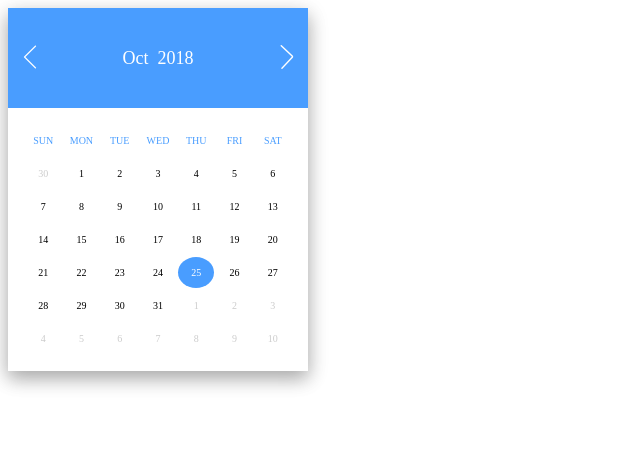
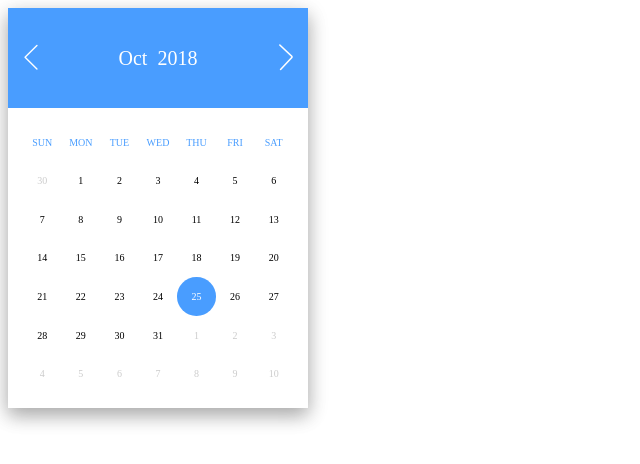
Before and after one commit to wingsico/web_work, a plain HTML site: page calendar/demo.html in a window 1280 px wide. Shown: the whole page, without its empty margins (0-640 px from the left). Drawn offline with Linux system fonts and the light colour scheme.

Commit message:
add initial options

```diff
--- a/calendar/demo.js
+++ b/calendar/demo.js
@@ -1,6 +1,16 @@
 const calendar = document.getElementById('container')
 
 window.onload = function () {
-  const options = {};
-  window.spc.init(calendar, options);
+  const options = {
+    el: calendar,
+    // theme: 'pink',
+    // language: 'zh',
+    // headerHeight: '30px',
+    // width: '200px',
+    // headerFontSize: '20px',
+    // bodyPadding: '5px',
+    // shadow: 'none',
+  };
+
+  spc.init(options);
 }
--- a/calendar/simple_calendar/css/index.css
+++ b/calendar/simple_calendar/css/index.css
@@ -46,12 +46,13 @@
   color: rgba(255, 255, 255, 1);
   font-size: 20px;
   position: relative;
+  overflow: hidden;
 }
 
 .spc-header .spc-icon {
   display: inline-block;
   padding: 10px;
-  font-size: 24px;
+  font-size: 1.3em;
   cursor: pointer;
   font-weight: 500;
 }
@@ -62,7 +63,7 @@
 .spc-header .spc-header__inc {}
 .spc-header .spc-header__date {
   font-weight: 200;
-  font-size: 18px;
+  font-size: 1em;
 }
 
 .spc-wrapper .spc-body {
@@ -75,12 +76,27 @@
   text-align: center;
   font-size: 10px;
   font-weight: 300;
+  border-spacing: 0;
 }
 
+
 .spc-body__table td {
+  position: relative;
   font-weight: 300;
-  padding: 10px 0;
   width: 14.28%;
+  padding-bottom: 14.28%;
+  height: 0;
+}
+
+.spc-body__table td span {
+  position: absolute;
+  display: flex;;
+  left: 0;
+  right: 0;
+  top: 0;
+  bottom: 0;
+  justify-content: center;
+  align-items: center;
 }
 
 .spc-body__table .spc-body__table-week {
--- a/calendar/simple_calendar/index.js
+++ b/calendar/simple_calendar/index.js
@@ -21,7 +21,17 @@ window.spc = (function () {
     mainWrapperCn: 'spc-wrapper',
     headerWrapperCn: 'spc-header',
     bodyWrapperCn: 'spc-body',
-    currentLanguage: 'en',
+    defaultLanguage: 'en',
+  }
+
+  let custom = {
+    // language: 'en' | 'zh',
+    // theme: '$color',
+    // headerHeight: '100px'
+    // width: '300px'
+    // headerFontSize: '20px'
+    // bodyFontSize: '10px'
+    // bodyPadding: '10px',
   }
 
   /**
@@ -39,6 +49,16 @@ window.spc = (function () {
       }
     }
   })()
+
+
+  /**
+   *  utils
+   */
+
+  const _updateCustomOptions = (options) => {
+    custom = Object.assign(custom, options)
+  }
+
 
   const _curry = (f, arr = []) => (...args) => (a => a.length === f.length
     ? f(...a)
@@ -72,7 +92,7 @@ window.spc = (function () {
 
   const _weekNumberToText = (weekNumber) => {
     const _weekNumber = parseInt(weekNumber);
-    return config[`${config.currentLanguage}-weeks`][_weekNumber];
+    return config[`${custom.language || config.defaultLanguage }-weeks`][_weekNumber];
   }
 
   const _isLeapYear = (year) => {
@@ -95,6 +115,7 @@ window.spc = (function () {
   */
 
   const _generateCalendarHeaderDate = (parentCn) => {
+    const { language } = custom;
     const dateWrapperCn = _generateChildrenClassName(parentCn, 'date');
     const dateItemWrapperCn = _generateChildrenClassName(dateWrapperCn);
 
@@ -103,9 +124,11 @@ window.spc = (function () {
 
     const wrapper = document.createElement('span');
 
-    const children = `
+    const _lg = language || config.defaultLanguage;
+
+    const children = _lg === 'en' ? `
     <span class="${monthWrapperCn}"></span>&nbsp; <span class="${yearWrapperCn}"></span>
-    `
+    ` : `<span class="${yearWrapperCn}"></span> 年 <span class="${monthWrapperCn}"></span> 月`
 
     wrapper
       .classList
@@ -116,7 +139,8 @@ window.spc = (function () {
   }
 
   const _generateCalendarHeader = (date) => {
-    const {headerWrapperCn} = config;
+    const { headerWrapperCn } = config;
+    const { theme, headerHeight, headerFontSize } = custom;
     const headerItemWrapperCn = _generateChildrenClassName(headerWrapperCn);
 
     const wrapper = document.createElement('div');
@@ -130,19 +154,24 @@ window.spc = (function () {
     wrapper
       .classList
       .add(headerWrapperCn);
+
+    theme && (wrapper.style.backgroundColor = theme);
+    headerHeight && (wrapper.style.height = headerHeight);
+    headerFontSize && (wrapper.style.fontSize = headerFontSize);
     return wrapper;
   }
 
   const _generateCalendarBody = () => {
-    const {bodyWrapperCn, currentLanguage} = config;
+    const { bodyWrapperCn , defaultLanguage} = config;
+    const { language, theme, bodyFontSize, bodyPadding } = custom;
     const bodyTableWrapperCn = _generateChildrenClassName(bodyWrapperCn, 'table');
     const bodyTableTrCn = _generateChildrenClassName(bodyTableWrapperCn);
 
     const wrapper = document.createElement('div');
     const table = document.createElement('table')
     const bodyWeek = `
-      <tr class="${bodyTableTrCn('week')}">
-      ${config[`${currentLanguage}-weeks`].map(text => `<td>${text}</td>`).join('')}
+      <tr class="${bodyTableTrCn('week')}" style="${theme && `color: ${theme}`}">
+      ${config[`${language || defaultLanguage}-weeks`].map(text => `<td><span>${text}</span></td>`).join('')}
       </tr>
     `
 
@@ -155,13 +184,13 @@ window.spc = (function () {
     for (let i = 0; i < lines; i++) {
       bodyDays += `
         <tr class="${bodyTableTrCn('line')}">
-          <td class="weekend"></td>
-          <td></td>
-          <td></td>
-          <td></td>
-          <td></td>
-          <td></td>
-          <td class="weekend"></td>
+          <td class="weekend"><span></span></td>
+          <td><span></span></td>
+          <td><span></span></td>
+          <td><span></span></td>
+          <td><span></span></td>
+          <td><span></span></td>
+          <td class="weekend"><span></span></td>
         </tr>
       `
     }
@@ -171,14 +200,19 @@ window.spc = (function () {
       .add(bodyTableWrapperCn);
     table.innerHTML = bodyWeek + bodyDays;
 
+
     wrapper
       .classList
       .add(bodyWrapperCn);
     wrapper.append(table)
+
+    bodyFontSize && (wrapper.style.fontSize = fontSize);
+    bodyPadding && (wrapper.style.padding = bodyPadding);
     return wrapper;
   }
 
   const _generateCalendar = () => {
+    const { width, shadow } = custom;
     const header = _generateCalendarHeader();
     const body = _generateCalendarBody();
     const wrapper = document.createElement('div');
@@ -187,6 +221,8 @@ window.spc = (function () {
     wrapper.appendChild(header);
     wrapper.appendChild(body);
 
+    width && (wrapper.style.width = width);
+    shadow && (wrapper.style.boxShadow = shadow);
     return wrapper;
   }
 
@@ -202,6 +238,8 @@ window.spc = (function () {
   }
 
   const _renderData = () => {
+
+    const { theme, language } = custom;
     // 获取渲染标签所需DOMs
     const calHeaderDateYear = document.querySelector('.spc-header__date-year');
     const calHeaderDateMonth = document.querySelector('.spc-header__date-month');
@@ -216,9 +254,11 @@ window.spc = (function () {
     // 今日日期
     const { year: cYear, month: cMonth, day: cDay } = _resolveDate(new Date());
 
+    const _lg = language || config.defaultLanguage;
+
     // 设置顶部日期
     calHeaderDateYear.innerText = year;
-    calHeaderDateMonth.innerText = config.months[(month + 12)%12];
+    calHeaderDateMonth.innerText = _lg === 'en' ? config.months[(month + 12) % 12] : month + 1;
 
     // 设置表格中的日期数据
 
@@ -249,9 +289,12 @@ window.spc = (function () {
       _c = _i + _d === 0 ? 1 : _i < _d ? _f + _i : ((_i < _d + _t)  ? _f + _i - _l : _f + _i - _l - _t);
 
       // 是否为今日
-      _c === cDay && month === cMonth && year === cYear && cell.classList.add('today');
+      if (_c === cDay && month === cMonth && year === cYear) {
+        cell.classList.add('today');
+        theme && (cell.style.backgroundColor = theme)
+      }
 
-      cell.innerText = _c;
+      cell.querySelector('span').innerText = _c;
     })
   }
 
@@ -290,21 +333,31 @@ window.spc = (function () {
     incButton.addEventListener('click', _incButtonClick)
   }
 
+
   /**
    * 初始化
    * @param {HTMLElement} mountedEle
    * @param {Object} options
    */
 
-  const _init = (mountedEle, options) => {
+  const _init = (options) => {
 
-    _checkEleVaild(mountedEle);
+    const { el } = options;
+    // 检查元素合法性
+    _checkEleVaild(el);
 
-    _renderHTML(mountedEle);
+    // 更新用户配置
+    _updateCustomOptions(options);
 
+    // 渲染DOM
+    _renderHTML(el);
+
+    // 渲染数据
     _renderData();
 
+    // 事件绑定
     _bindEvents();
+
   }
 
   return {
```
